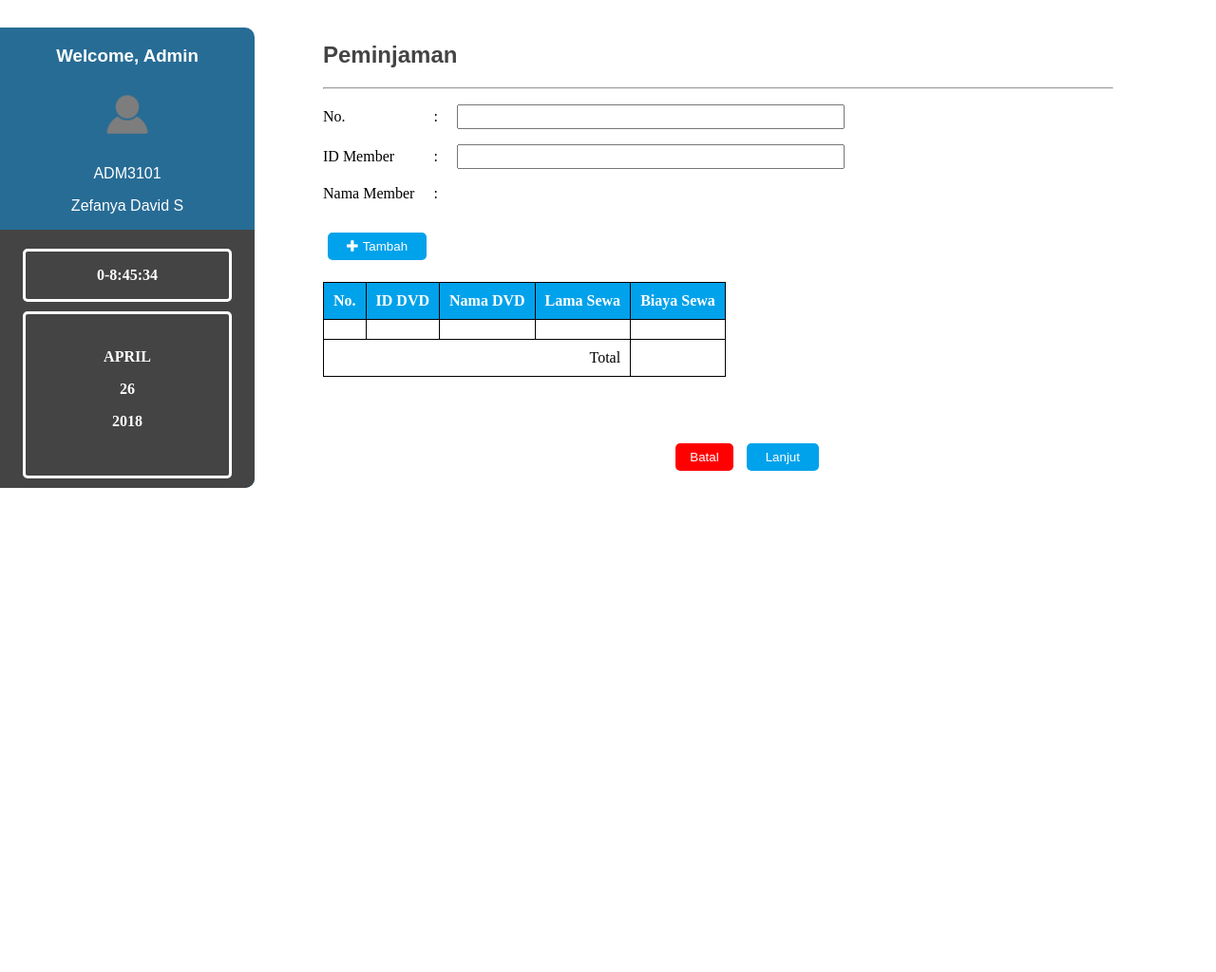
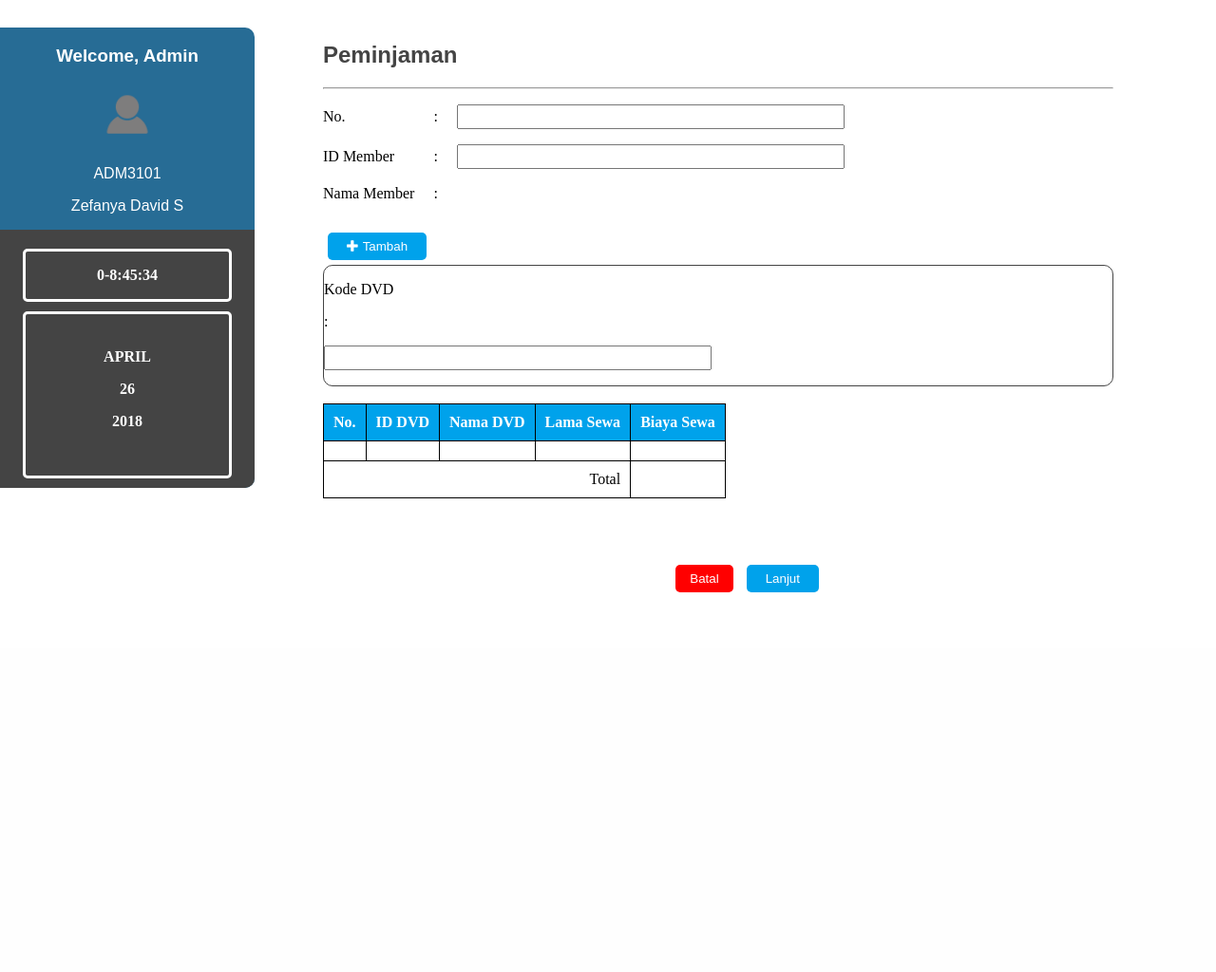
Before and after one commit to zefanyadavids/Rental-DVD, a PHP site: page /peminjaman.php in a window 1280 px wide. Shown: the part 117-1141 px from the top of the page at 95% size. After the commit the page ends 741 px from the top, so only its background shows below. Run offline with PHP 8.4, Linux system fonts and the light colour scheme.

Commit message:
edit tambah dvd

```diff
--- a/css/style-head-side.css
+++ b/css/style-head-side.css
@@ -1,7 +1,6 @@
 	body {
 		margin: 0px;
 		padding: 0px;
-
 	}
 
 	#logo {
@@ -54,7 +53,7 @@
 		padding-top: 25px;
 		padding-left: 340px;
 		width: 65%;
-		height: 1000px;
+		height: auto;
 		margin: 0px 10px 0px 0px;
 		float: left;
 	}
--- a/laporan.php
+++ b/laporan.php
@@ -20,6 +20,9 @@
 	<?php
 		include "navigasi-laporan.php";
 	?>
+		<div id="tabel-laporan">
+
+		</div>
 	</div>
 
 	<script>
--- a/peminjaman.php
+++ b/peminjaman.php
@@ -9,6 +9,17 @@
 	<script src="js/utill.js"></script>
 	<script src="js/effect.js"></script>
 	<script src="js/jquery.min.js"></script>
+	<style>
+		#tambahdvd {
+			padding: 0px;
+			height: auto;
+			width: auto;
+			background-color: #fff;
+			border: 1px solid #444;
+			border-radius: 10px;
+
+		}
+	</style>
 </head>
 <body>
 
@@ -37,8 +48,16 @@
 				<td class="output"></td>
 			</tr>
 		<table>
-			<br>
-			<button class="tombolbiru"><i class="fa fa-plus"></i>Tambah</button>
+		<br>
+		<button class="tombolbiru"><i class="fa fa-plus"></i>Tambah</button>
+		<br>
+		<div id="tambahdvd">
+			<div>
+				<p>Kode DVD</p>
+				<p>:</p>
+				<p><input type="text" name="no" class="input"></p>
+			</div>
+		</div>
 		<table class="table">
 			<tr>
 				<br>
```
Also changed, not shown: tambah-dvd.php (added).
